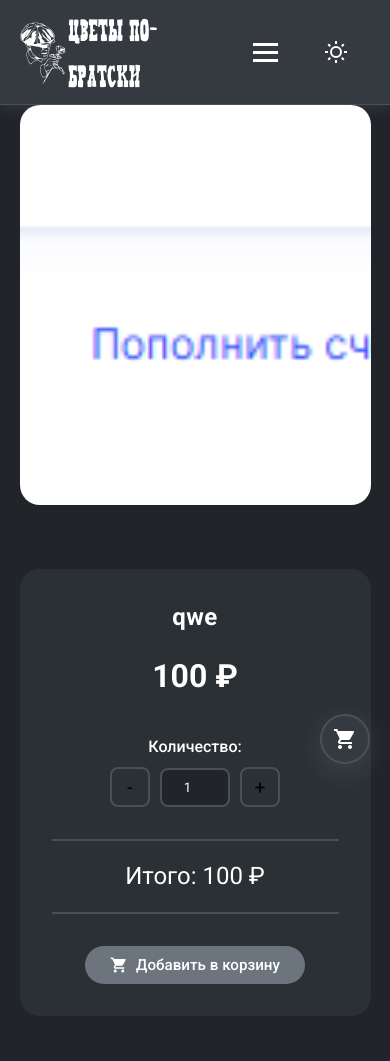
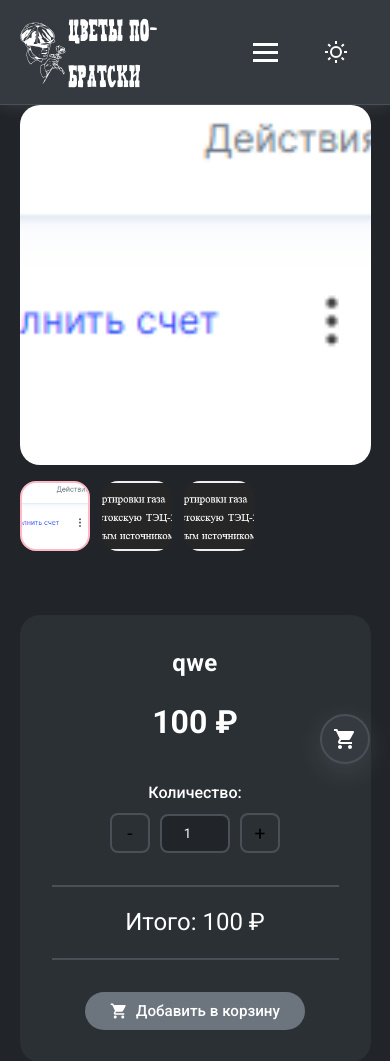
Before and after one commit to rollouts21/po-bratski, a Django app: a page that uses main/templates/main/product/detail.html in a window 390 px wide. Shown: the top 1061 px of the page. Run offline with Django 5.2, Linux system fonts and the light colour scheme; data comes from the database, SQL or seed files in the repository; both versions use the stored data as it was after the commit; some libraries are stand-ins or nearby versions.

Commit message:
create a many images

```diff
--- a/main/models.py
+++ b/main/models.py
@@ -1,4 +1,6 @@
 from django.db import models
+from django.core.exceptions import ValidationError
+from django.urls import reverse
 from ckeditor.fields import RichTextField
 
 
@@ -81,3 +83,44 @@ class Product(models.Model):
             return round(self.price - self.price * self.discount / 100, 0)
 
         return self.price
+
+class ProductImage(models.Model):
+    product = models.ForeignKey(
+        Product,
+        related_name="images",
+        on_delete=models.CASCADE,
+        verbose_name="Товар",
+    )
+    image = models.ImageField(
+        upload_to="products/gallery/%Y/%m/%d",
+        verbose_name="Фотография",
+    )
+    alt_text = models.CharField(
+        max_length=150,
+        blank=True,
+        verbose_name="Описание изображения",
+    )
+    position = models.PositiveSmallIntegerField(
+        default=0,
+        verbose_name="Порядок в галерее",
+        help_text="Определяет очередность фотографий",
+    )
+    created = models.DateTimeField(auto_now_add=True, verbose_name="Дата добавления")
+
+    def clean(self):
+        super().clean()
+        if self.product_id:
+            existing = type(self).objects.filter(product=self.product)
+            if self.pk:
+                existing = existing.exclude(pk=self.pk)
+            if existing.count() >= 5:
+                raise ValidationError({"image": "У товара может быть не более 5 фотографий."})
+
+
+    class Meta:
+        ordering = ["position", "id"]
+        verbose_name = "Фото товара"
+        verbose_name_plural = "Фотографии товара"
+
+    def __str__(self):
+        return f"{self.product.name} — фото {self.pk}"
--- a/main/templates/main/product/detail.html
+++ b/main/templates/main/product/detail.html
@@ -8,11 +8,96 @@
 
 {% block content %}
   <section class="product-page">
+  <style>
+    .product-gallery .main-image {
+      position: relative;
+      background-size: cover;
+      background-position: center;
+    }
+
+    .product-gallery .main-image--placeholder {
+      display: flex;
+      align-items: center;
+      justify-content: center;
+      background: #f7f5f5;
+      color: #8c8c8c;
+      border-radius: 20px;
+      font-size: 0.95rem;
+      text-align: center;
+      padding: 1rem;
+    }
+
+    .product-gallery .thumbnails {
+      display: flex;
+      flex-wrap: wrap;
+      gap: 0.75rem;
+    }
+
+    .product-gallery .thumb {
+      width: 90px;
+      height: 90px;
+      border-radius: 16px;
+      border: 2px solid transparent;
+      background-size: cover;
+      background-position: center;
+      background-repeat: no-repeat;
+      cursor: pointer;
+      transition: border-color 0.2s ease, transform 0.2s ease;
+      padding: 0;
+    }
+
+    .product-gallery .thumb:hover {
+      transform: translateY(-2px);
+    }
+
+    .product-gallery .thumb--active {
+      border-color: #ffb8c6;
+    }
+
+    @media (max-width: 768px) {
+      .product-gallery .main-image {
+        height: 360px;
+      }
+
+      .product-gallery .thumb {
+        width: 70px;
+        height: 70px;
+      }
+    }
+  </style>
     <div class="container" style="margin-top: 25px;">
       <div class="product-grid">
         <!-- Gallery -->
         <div class="product-gallery" data-aos="fade-right">
-          <div class="main-image" style="background-image: url({{ product.image.url }})"></div>
+          {% if gallery_images %}
+            {% with primary=gallery_images.0 %}
+              <div
+                class="main-image"
+                id="product-main-image"
+                style="background-image: url({{ primary.url }})"
+                role="img"
+                aria-label="{{ primary.alt }}"
+              ></div>
+            {% endwith %}
+            {% if gallery_images|length > 1 %}
+              <div class="thumbnails">
+                {% for image in gallery_images %}
+                  <button
+                    type="button"
+                    class="thumb {% if forloop.first %}thumb--active{% endif %}"
+                    style="background-image: url({{ image.url }});"
+                    data-image="{{ image.url }}"
+                    data-alt="{{ image.alt }}"
+                    aria-label="Показать фото {{ forloop.counter }}"
+                  ></button>
+                {% endfor %}
+              </div>
+            {% endif %}
+          {% else %}
+            <div class="main-image main-image--placeholder">
+              <span>Фотографии появятся позднее</span>
+            </div>
+          {% endif %}
         </div>
 
         <!-- Product Info -->
@@ -67,6 +152,23 @@
   </section>
 
   <script>
+    const mainImageEl = document.querySelector('#product-main-image');
+    const thumbnailButtons = document.querySelectorAll('.thumb');
+    if (mainImageEl && thumbnailButtons.length) {
+      thumbnailButtons.forEach((button) => {
+        button.addEventListener('click', () => {
+          const targetUrl = button.dataset.image;
+          const targetAlt = button.dataset.alt || '';
+          if (targetUrl) {
+            mainImageEl.style.backgroundImage = `url(${targetUrl})`;
+            mainImageEl.setAttribute('aria-label', targetAlt);
+          }
+          thumbnailButtons.forEach((btn) => btn.classList.remove('thumb--active'));
+          button.classList.add('thumb--active');
+        });
+      });
+    }
+    const form = document.getElementById('cart-form');
     // Получаем элементы
     const minusBtn = document.querySelector('.qty-btn.minus')
     const plusBtn = document.querySelector('.qty-btn.plus')
@@ -119,11 +221,14 @@
       total.textContent = {{ product.sell_price }} * value + " ₽" // Обновляем итог
     })
 
-    form.addEventListener('submit', function(e) {
-    updateQuantity()
-    console.log('Отправляем quantity:', quantityField.value);
-    if(quantityField.value < 1) quantityField.value = 1
-  })
+    if (form) {
+      form.addEventListener('submit', function (e) {
+        updateQuantity(0);
+        if (quantityField.value < 1) {
+          quantityField.value = 1;
+        }
+      });
+    }
   </script>
 
   <!-- Same footer as index.html -->
--- a/main/views.py
+++ b/main/views.py
@@ -65,4 +65,31 @@ def product_list(request, category_slug=None):
 
 def product_detail(request, slug):
     product = get_object_or_404(Product, slug=slug, available=True)
-    return render(request, "main/product/detail.html", {"product": product})
+    extra_images = list(product.images.order_by("position", "id"))
+    gallery_images = []
+
+    if product.image:
+        try:
+            gallery_images.append({"url": product.image.url, "alt": product.name})
+        except (ValueError, AttributeError):
+            pass
+
+    for image in extra_images:
+        try:
+            gallery_images.append(
+                {"url": image.image.url, "alt": image.alt_text or product.name}
+            )
+        except (ValueError, AttributeError):
+            continue
+
+    if not gallery_images:
+        gallery_images = None
+
+    return render(
+        request,
+        "main/product/detail.html",
+        {
+            "product": product,
+            "gallery_images": gallery_images,
+        },
+    )
--- a/shop/settings.py
+++ b/shop/settings.py
@@ -119,10 +119,10 @@ USE_TZ = True
 # Static files (CSS, JavaScript, Images)
 # https://docs.djangoproject.com/en/5.2/howto/static-files/
 
-STATIC_URL = "/static/"
-MEDIA_URL = "/media/"
+STATIC_URL = "static/"
+MEDIA_URL = "media/"
 MEDIA_ROOT = os.path.join(BASE_DIR, "media")
-STATIC_URL = os.path.join(BASE_DIR, "static")
+STATIC_ROOT = os.path.join(BASE_DIR, "static")
 # Default primary key field type
 # https://docs.djangoproject.com/en/5.2/ref/settings/#default-auto-field
 
```
Also changed, not shown: main/admin.py (+11 -1 lines), db.sqlite3, main/migrations/0002_productimage.py (added), media/products/2025/09/30/Screenshot_2025-06-06_042715.png (added), media/products/2025/09/30/Screenshot_2025-06-06_042722.png (added), media/products/gallery/2025/09/30/Снимок_экрана_2025-07-12_233710.png (added), media/products/gallery/2025/09/30/Снимок_экрана_2025-07-12_233710_fPMYceE.png (added), users/migrations/0002_alter_customuser_options.py (added), 1 other file.
